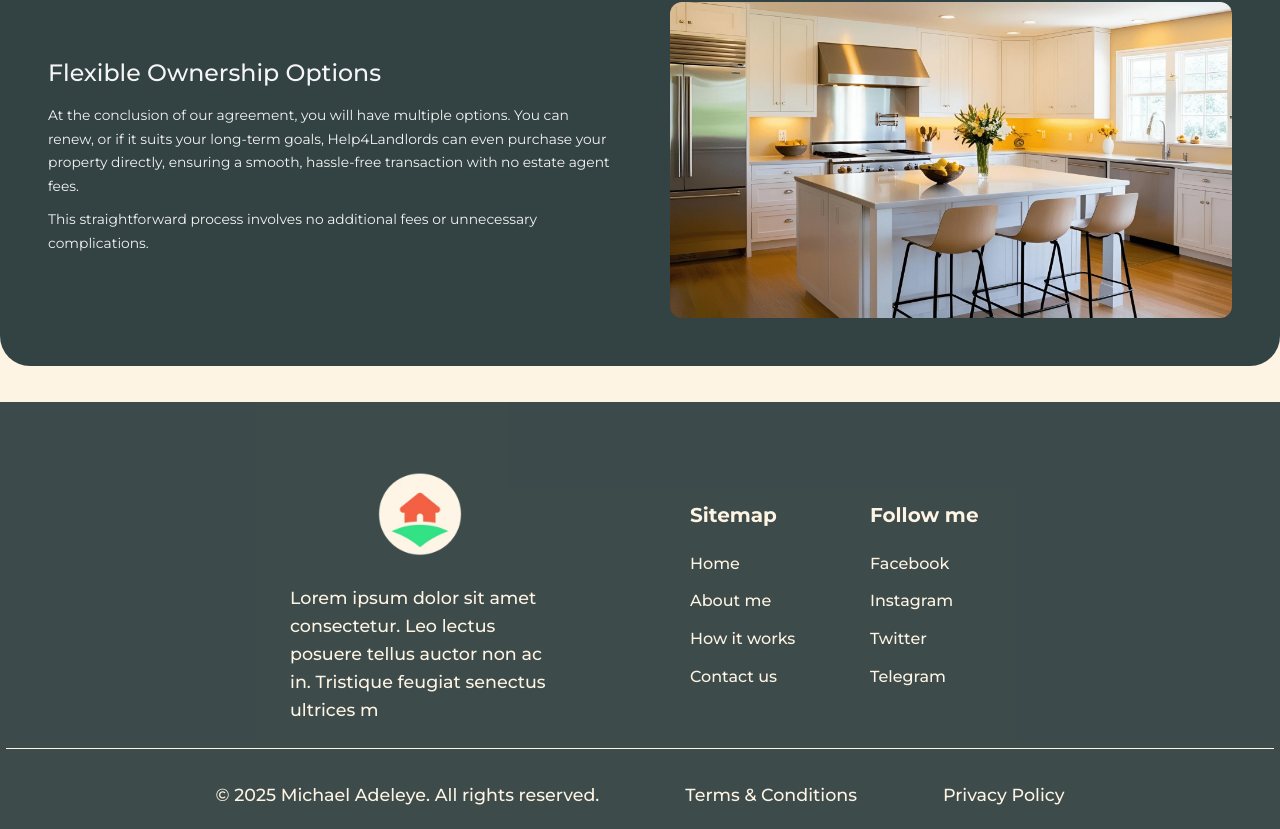
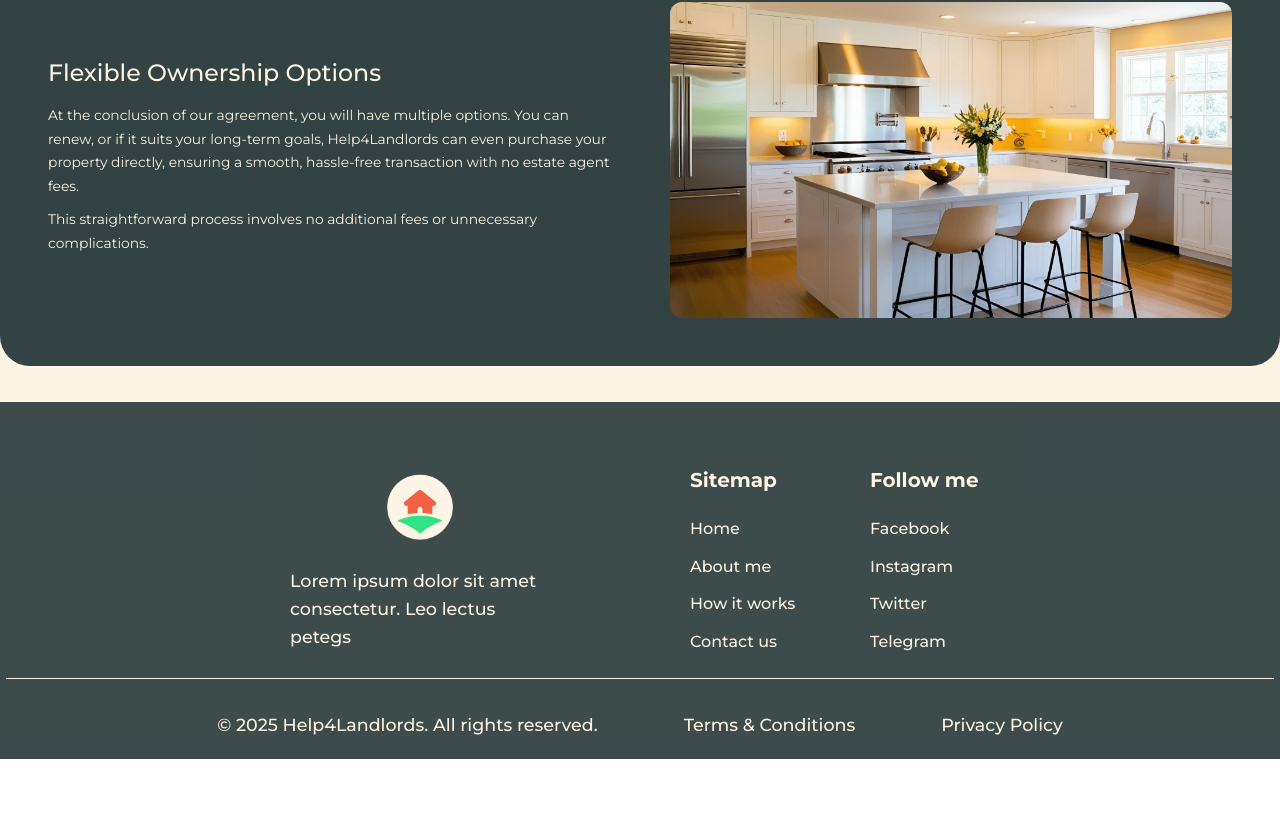
Before and after one commit to Tiger-Catori/Landlord-Website, a React (Vite) app in the folder Landing-Page/: page / in a window 1280 px wide. Shown: the part 2053-2882 px from the top of the page. After the commit the page ends 2812 px from the top, so only its background shows below. Built offline with nearby package versions, Linux system fonts and the light colour scheme.

Commit message:
The featured__card is has the right text color, the footers formatting is better and uses DRY code with dynamic mapping

```diff
--- a/Landing-Page/src/components/Footer.jsx
+++ b/Landing-Page/src/components/Footer.jsx
@@ -28,84 +28,70 @@ const FooterLogo = () => {
   return (
     <div className="footer-col logo-footer">
       <img src="/images/logos/Logo-icon.webp" alt="Help4Landlords Logo" />
-      <p>
-        Lorem ipsum dolor sit amet consectetur. Leo lectus posuere tellus auctor
-        non ac in. Tristique feugiat senectus ultrices m
-      </p>
+      <p>Lorem ipsum dolor sit amet consectetur. Leo lectus petegs</p>
     </div>
   );
 };
 
 const FooterLinks = () => {
+  const sitemapLinks = [
+    { name: "Home", url: "#" },
+    { name: "About me", url: "#hero" },
+    { name: "How it works", url: "#how-it-works" },
+    { name: "Contact us", url: "mailto:help4propertydeals@gmx.com" },
+  ];
+
   return (
     <div className="footer-col col-one">
       <h4>Sitemap</h4>
       <ul className="footer-links site-map">
-        <li>
-          <a href="#">Home</a>
-        </li>
-        <li>
-          <a href="#hero">About me</a>
-        </li>
-        <li>
-          <a href="#how-it-works">How it works</a>
-        </li>
-        <li>
-          <a href="mailto:help4propertydeals@gmx.com" class="footer-link">
-            Contact us
-          </a>
-        </li>
+        {sitemapLinks.map((link) => (
+          <li key={link.name}>
+            <a href={link.url}>{link.name}</a>
+          </li>
+        ))}
       </ul>
     </div>
   );
 };
 
 const FooterSocialLinks = () => {
+  const socialLinks = [
+    {
+      name: "Facebook",
+      icon: "logo-facebook",
+      url: "https://www.facebook.com",
+    },
+    {
+      name: "Instagram",
+      icon: "logo-instagram",
+      url: "https://www.instagram.com",
+    },
+    {
+      name: "Twitter",
+      icon: "logo-twitter",
+      url: "https://www.twitter.com",
+    },
+    {
+      name: "Telegram",
+      icon: "navigate-circle-outline",
+      url: "https://web.telegram.org/a/",
+    },
+  ];
+
   return (
     <div className="footer-col col-two">
       <h4>Follow me</h4>
       <ul className="footer-links social-links">
-        <li>
-          <a target="_blank" rel="noreferrer" href="https://www.facebook.com">
-            <ion-icon name="logo-facebook"></ion-icon>Facebook
-          </a>
-        </li>
-        <li>
-          <a target="_blank" rel="noreferrer" href="https://www.instagram.com">
-            <ion-icon name="logo-instagram"></ion-icon>Instagram
-          </a>
-        </li>
-        <li>
-          <a target="_blank" rel="noreferrer" href="https://www.twitter.com">
-            <ion-icon name="logo-twitter"></ion-icon>Twitter
-          </a>
-        </li>
-        <li>
-          <a
-            target="_blank"
-            rel="noreferrer"
-            href="https://web.telegram.org/a/"
-          >
-            <ion-icon name="navigate-circle-outline"></ion-icon>Telegram
-          </a>
-        </li>
+        {socialLinks.map((link) => (
+          <li key={link.name}>
+            <a target="_blank" rel="noreferrer" href={link.url}>
+              <ion-icon name={link.icon}></ion-icon>
+              {link.name}
+            </a>
+          </li>
+        ))}
       </ul>
-    </div>
-  );
-};
-
-const FooterAppLinks = () => {
-  return (
-    <div className="footer-col col-three">
-      <h4>DOWNLOAD THE APP</h4>
-      <div className="app-buttons">
-        <a href="#google-play">
-          <img src="/images/general/googleplay.webp" alt="Google Play" />
-        </a>
-        <a href="#app-store">
-          <img src="/images/general/appstore.webp" alt="App Store" />
-        </a>
-      </div>
     </div>
   );
 };
@@ -121,10 +107,10 @@ const FooterBottom = () => {
   return (
     <div className="footer__bottom">
       <p>
-        &copy; <span id="current-year"></span> Michael Adeleye. All rights
+        &copy; <span id="current-year"></span> Help4Landlords. All rights
         reserved.
       </p>
-      {/* <p><a href="https://webmagnetism.com/">Powered by WebMagnetism.com</a></p> */}
+
       <p>
         <a href="#">Terms & Conditions</a>
       </p>
--- a/Landing-Page/src/css/Featured.css
+++ b/Landing-Page/src/css/Featured.css
@@ -52,7 +52,7 @@
     background-color: var(--clr-accent5);
     gap: 6rem; /* space between image and text */
     border-radius: 30px;
-    color: var(--clr-body2);
+    color: var(--clr-accent4);
 }
 
 /* even cards → image LEFT, text RIGHT */
--- a/Landing-Page/src/css/Footer.css
+++ b/Landing-Page/src/css/Footer.css
@@ -73,8 +73,8 @@
 }
 
 .logo-footer img {
-    max-width: 10rem;
-    max-height: 10rem;
+    max-width: 8rem;
+    max-height: 8rem;
     display: block;
     margin: 0 0 2rem 0;
     align-self: center;
```
